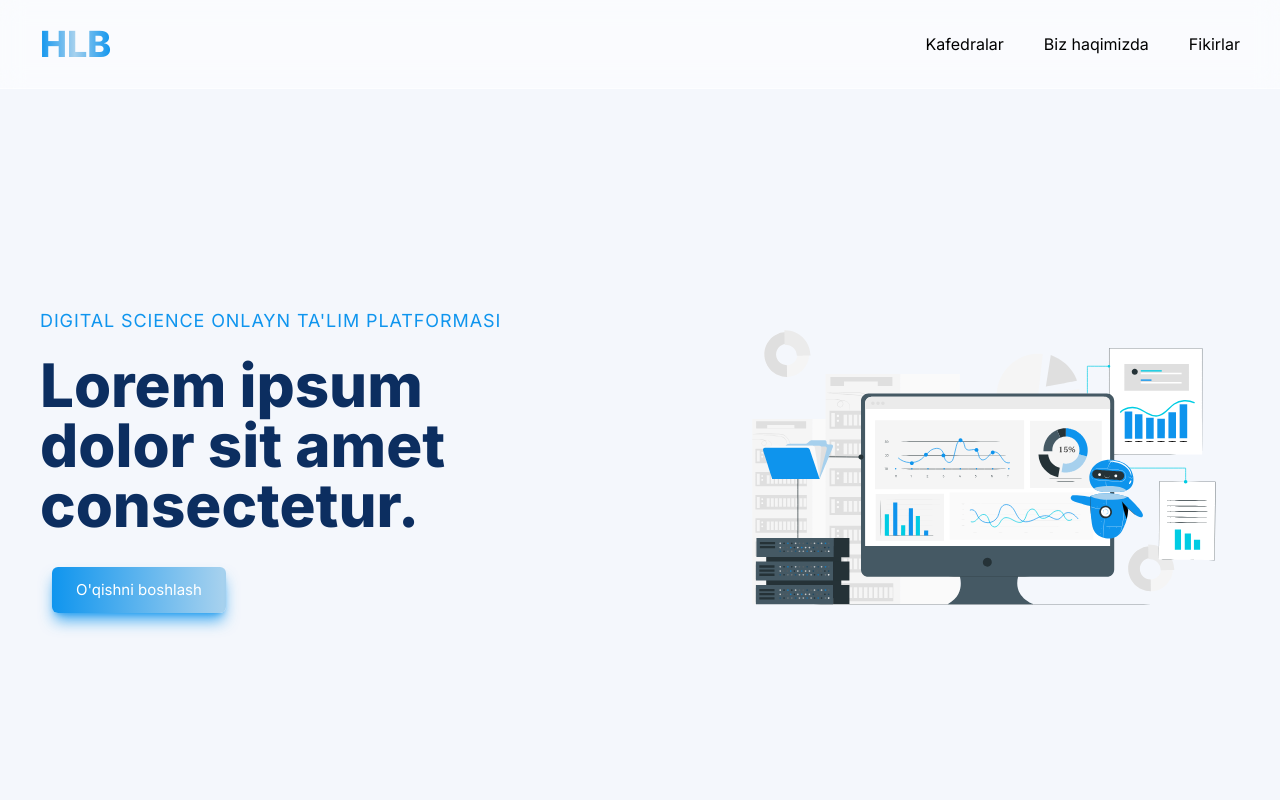
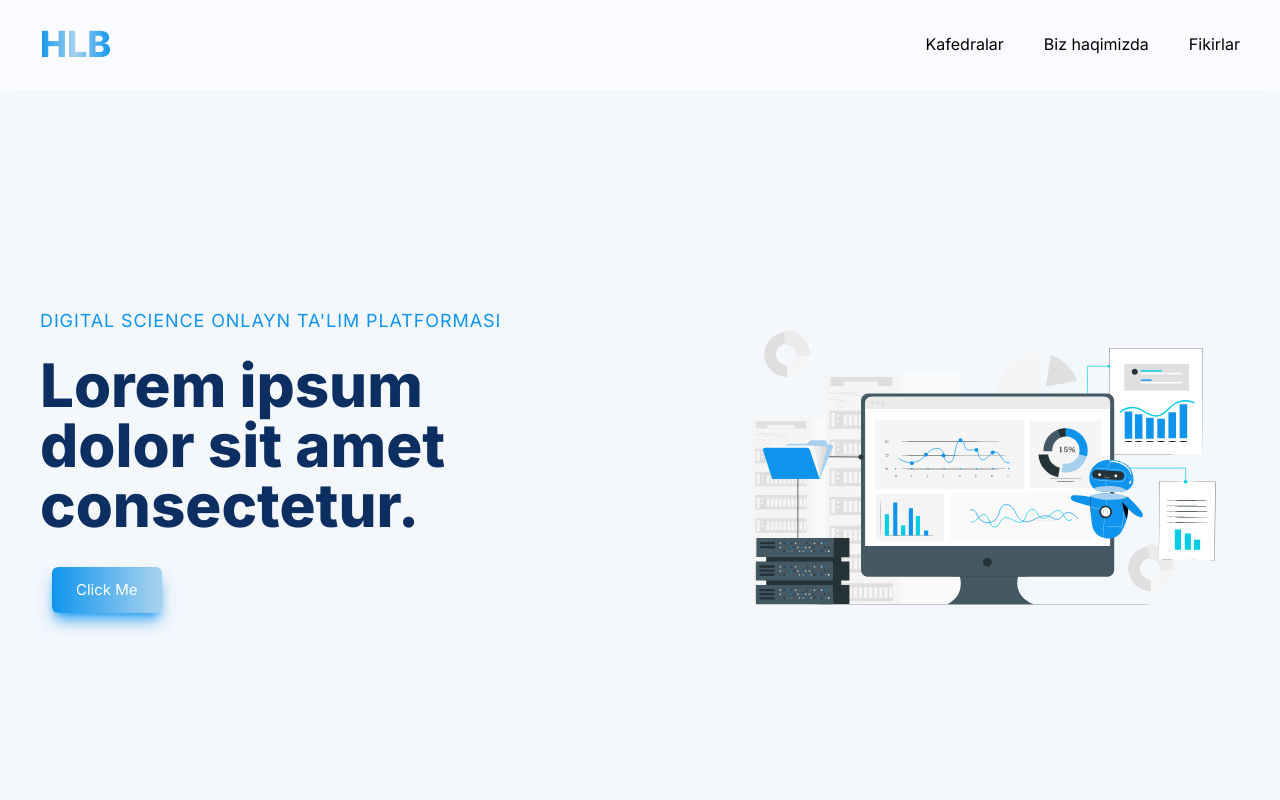
Before and after one commit to IsmoilAbdumajidov/digital-sciencs, a React (Vite) app: page / in a window 1280 px wide. Shown: the top 800 px of the page. Built offline with nearby package versions, Linux system fonts and the light colour scheme.

Commit message:
first-commit

```diff
--- a/src/components/home/Header.jsx
+++ b/src/components/home/Header.jsx
@@ -9,7 +9,7 @@ const Header = () => {
                 <div className="w-full text-center lg:text-start lg:w-[55%] pt-10 lg:pt-0">
                     <p className='text-[#0f95ee] uppercase sm:text-lg mb-5 tracking-wider'>Digital Science ONLAYN TA'LIM PLATFORMASI</p>
                     <h1 className='text-3xl sm:text-5xl lg:text-5xl xl:text-6xl font-bold text-[#0C2E60]'>Lorem ipsum dolor sit amet consectetur.</h1>
-                    <button className='bg ms-3 px-6 mt-8 hover:shadow-xl hover:shadow-[#0f95ee] shadow-lg shadow-[#0f95ee]/80 py-3 rounded-md text-white'>O'qishni boshlash</button>
+                    <button className='bg ms-3 px-6 mt-8 hover:shadow-xl hover:shadow-[#0f95ee] shadow-lg shadow-[#0f95ee]/80 py-3 rounded-md text-white'>Click Me</button>
                 </div>
                 <div className='w-full text-center lg:text-start lg:w-[45%]'>
                     <HeaderAnimation />
```
